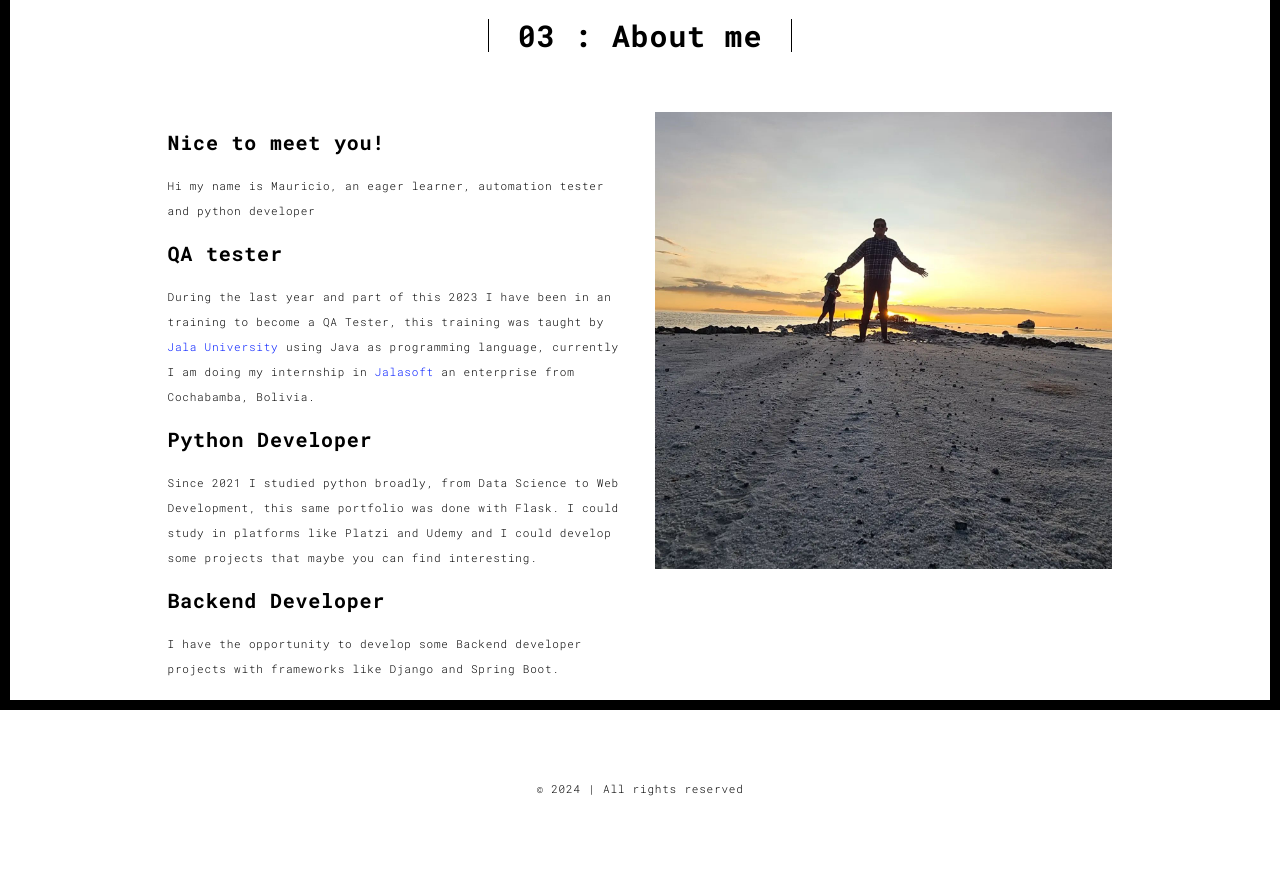
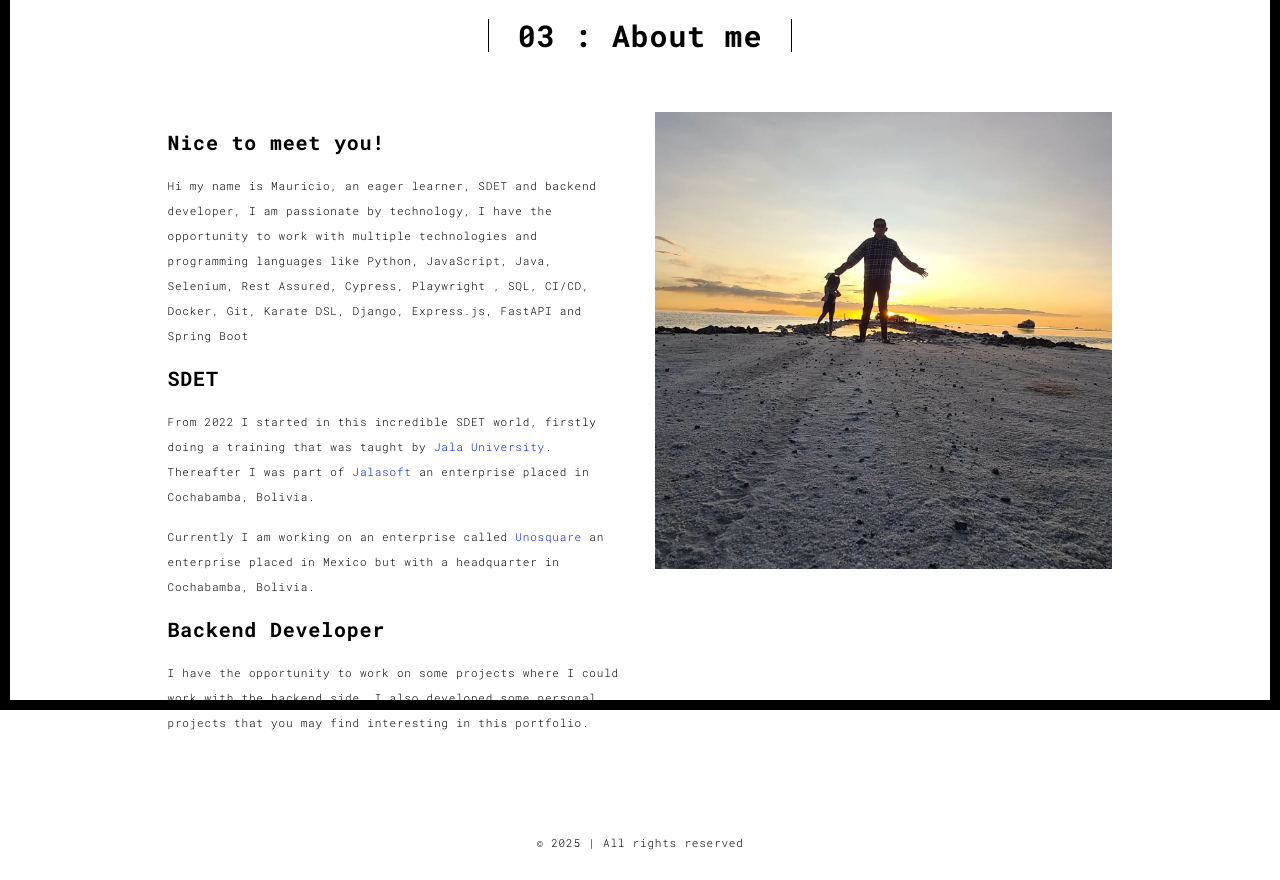
Before and after one commit to MauricioAliendre182/Portfolio, a Flask app: page /about.html in a window 1280 px wide. Shown: the part 90-970 px from the top of the page. Before the commit the page ends 886 px from the top, so only its background shows below. Run offline with Flask 2, Linux system fonts and the light colour scheme; some libraries are stand-ins or nearby versions.

Commit message:
Update the Portfolio with new information of 2024

```diff
--- a/templates/ThankYou.html
+++ b/templates/ThankYou.html
@@ -76,7 +76,7 @@
         <div class="container">
             <div class="row">
                 <div class="col-xs-12">
-                    <p>© 2024 | All rights reserved <a href="http://www.mashup-template.com/"
+                    <p>© 2025 | All rights reserved <a href="http://www.mashup-template.com/"
                             title="Create website with free html template">Mashup Template</a>/<a
                             href="https://www.unsplash.com/" title="Beautiful Free Images">Unsplash</a></p>
                 </div>
--- a/templates/about.html
+++ b/templates/about.html
@@ -1,23 +1,29 @@
 <!DOCTYPE html>
 <html lang="en">
-
   <head>
-  <meta charset="UTF-8">
-  <meta content="IE=edge" http-equiv="X-UA-Compatible">
-  <meta content="width=device-width,initial-scale=1" name="viewport">
-  <meta content="description" name="description">
+    <meta charset="UTF-8" />
+    <meta content="IE=edge" http-equiv="X-UA-Compatible" />
+    <meta content="width=device-width,initial-scale=1" name="viewport" />
+    <meta content="description" name="description" />
     <meta name="google" content="notranslate" />
-  <meta content="Mashup templates have been developped by Orson.io team" name="author">
+    <meta
+      content="Mashup templates have been developped by Orson.io team"
+      name="author"
+    />
 
     <!-- Disable tap highlight on IE -->
-  <meta name="msapplication-tap-highlight" content="no">
+    <meta name="msapplication-tap-highlight" content="no" />
 
-  <link rel="apple-touch-icon" sizes="180x180" href="./static/assets/apple-icon-180x180.png">
-  <link href="./static/assets/favicon.ico" rel="icon">
+    <link
+      rel="apple-touch-icon"
+      sizes="180x180"
+      href="./static/assets/apple-icon-180x180.png"
+    />
+    <link href="./static/assets/favicon.ico" rel="icon" />
 
     <title>About</title>
 
-  <link href="./static/main.3f6952e4.css" rel="stylesheet">
+    <link href="./static/main.3f6952e4.css" rel="stylesheet" />
   </head>
 
   <body class="">
@@ -27,10 +33,15 @@
     <div id="site-border-bottom"></div>
     <!-- Add your content of header -->
     <header>
-    <nav class="navbar  navbar-fixed-top navbar-default">
+      <nav class="navbar navbar-fixed-top navbar-default">
         <div class="container">
-        <button type="button" class="navbar-toggle collapsed" data-toggle="collapse" data-target="#navbar-collapse"
-          aria-expanded="false">
+          <button
+            type="button"
+            class="navbar-toggle collapsed"
+            data-toggle="collapse"
+            data-target="#navbar-collapse"
+            aria-expanded="false"
+          >
             <span class="sr-only">Toggle navigation</span>
             <span class="icon-bar"></span>
             <span class="icon-bar"></span>
@@ -38,14 +49,12 @@
           </button>
 
           <div class="collapse navbar-collapse" id="navbar-collapse">
-          <ul class="nav navbar-nav ">
+            <ul class="nav navbar-nav">
               <li><a href="./index.html" title="">01 : Home</a></li>
               <li><a href="./works.html" title="">02 : Works</a></li>
               <li><a href="./about.html" title="">03 : About me</a></li>
               <li><a href="./contact.html" title="">04 : Contact</a></li>
             </ul>
-
-
           </div>
         </div>
       </nav>
@@ -64,37 +73,62 @@
                 <div class="row">
                   <div class="col-xs-12 col-md-6">
                     <h3>Nice to meet you!</h3>
-                  <p>Hi my name is Mauricio, an eager learner, automation tester and python developer</p>
-                  <h3>QA tester</h3>
-                  <p>During the last year and part of this 2023 I have been in an training to become a QA Tester,
-                  this training was taught by <a href="https://jala.university/" title="Jala University">Jala University</a> using Java as programming language,
-                  currently I am doing my internship in <a href="https://www.jalasoft.com/" title="Jalasoft">Jalasoft</a> an enterprise from Cochabamba, Bolivia.
+                    <p>
+                      Hi my name is Mauricio, an eager learner, SDET and backend
+                      developer, I am passionate by technology, I have the
+                      opportunity to work with multiple technologies and
+                      programming languages like Python, JavaScript, Java,
+                      Selenium, Rest Assured, Cypress, Playwright , SQL, CI/CD,
+                      Docker, Git, Karate DSL, Django, Express.js, FastAPI and Spring
+                      Boot
                     </p>
-                  <h3>Python Developer</h3>
-                  <p> Since 2021 I studied python broadly, from Data Science to Web Development, this same portfolio was done with Flask.
-                  I could study in platforms like Platzi and Udemy and I could develop some projects that maybe you can find interesting.</p>
+                    <h3>SDET</h3>
+                    <p>
+                      From 2022 I started in this incredible SDET world, firstly
+                      doing a training that was taught by
+                      <a href="https://jala.university/" title="Jala University"
+                        >Jala University</a
+                      >. Thereafter I was part of
+                      <a href="https://www.jalasoft.com/" title="Jalasoft"
+                        >Jalasoft</a
+                      >
+                      an enterprise placed in Cochabamba, Bolivia.
+                    </p>
+                    <p>
+                      Currently I am working on an enterprise called
+                      <a href="https://www.unosquare.com/" title="Unosquare"
+                        >Unosquare</a
+                      >
+                      an enterprise placed in Mexico but with a headquarter in
+                      Cochabamba, Bolivia.
+                    </p>
                     <h3>Backend Developer</h3>
-                  <p> I have the opportunity to develop some Backend developer projects with frameworks like Django and Spring Boot.</p>
+                    <p>
+                      I have the opportunity to work on some projects where I could
+                      work with the backend side, I also developed some personal
+                      projects that you may find interesting in this portfolio.
+                    </p>
                   </div>
                   <div class="col-xs-12 col-md-6">
-                  <img src="./static/assets/images/Sun.jpg" class="img-responsive" alt="">
+                    <img
+                      src="./static/assets/images/Sun.jpg"
+                      class="img-responsive"
+                      alt=""
+                    />
+                  </div>
+                </div>
+              </div>
+            </div>
           </div>
         </div>
       </div>
     </div>
 
-
-        </div>
-      </div>
-    </div>
-  </div>
-
-
     <footer class="footer-container text-center">
       <div class="container">
         <div class="row">
           <div class="col-xs-12">
-          <p>© 2024 | All rights reserved</p>
+            <p>© 2025 | All rights reserved</p>
             <!-- <a href="http://www.mashup-template.com/"
               title="Create website with free html template">Mashup Template</a>/<a href="https://www.unsplash.com/"
               title="Beautiful Free Images">Unsplash</a></p> -->
@@ -125,5 +159,4 @@
 -->
     <script type="text/javascript" src="./static/main.70a66962.js"></script>
   </body>
-
 </html>
--- a/templates/automation.html
+++ b/templates/automation.html
@@ -100,7 +100,7 @@
     <div class="container">
       <div class="row">
         <div class="col-xs-12">
-          <p>© 2024 | All rights reserved</p>
+          <p>© 2025 | All rights reserved</p>
         </div>
       </div>
     </div>
--- a/templates/casaideas.html
+++ b/templates/casaideas.html
@@ -100,7 +100,7 @@
     <div class="container">
       <div class="row">
         <div class="col-xs-12">
-          <p>© 2024 | All rights reserved</p>
+          <p>© 2025 | All rights reserved</p>
         </div>
       </div>
     </div>
--- a/templates/contact.html
+++ b/templates/contact.html
@@ -131,7 +131,7 @@
     <div class="container">
       <div class="row">
         <div class="col-xs-12">
-          <p>© 2024 | All rights reserved</p>
+          <p>© 2025 | All rights reserved</p>
         </div>
       </div>
     </div>
--- a/templates/email.html
+++ b/templates/email.html
@@ -102,7 +102,7 @@
     <div class="container">
       <div class="row">
         <div class="col-xs-12">
-          <p>© 2024 | All rights reserved</p>
+          <p>© 2025 | All rights reserved</p>
         </div>
       </div>
     </div>
--- a/templates/empty.html
+++ b/templates/empty.html
@@ -101,7 +101,7 @@
     <div class="container">
       <div class="row">
         <div class="col-xs-12">
-          <p>© 2024 | All rights reserved</p>
+          <p>© 2025 | All rights reserved</p>
         </div>
       </div>
     </div>
--- a/templates/index.html
+++ b/templates/index.html
@@ -61,9 +61,8 @@
               <h1>Hello,<br>
                 <span id="typed-strings">
                   <span>I'm Mauricio Aliendre</span>
-                  <span>a Python Developer</span>
-                  <span>a QA Tester</span>
-                  <span>And a Backend Developer</span>
+                  <span>An SDET</span>
+                  <span>And Backend Developer</span>
                   <span>It's a pleasure!</span>
                 </span>
                 <span id="typed"></span>
--- a/templates/sonar.html
+++ b/templates/sonar.html
@@ -100,7 +100,7 @@
     <div class="container">
       <div class="row">
         <div class="col-xs-12">
-          <p>© 2024 | All rights reserved</p>
+          <p>© 2025 | All rights reserved</p>
         </div>
       </div>
     </div>
--- a/templates/stroke.html
+++ b/templates/stroke.html
@@ -100,7 +100,7 @@
     <div class="container">
       <div class="row">
         <div class="col-xs-12">
-          <p>© 2024 | All rights reserved</p>
+          <p>© 2025 | All rights reserved</p>
         </div>
       </div>
     </div>
--- a/templates/todolist.html
+++ b/templates/todolist.html
@@ -99,7 +99,7 @@
     <div class="container">
       <div class="row">
         <div class="col-xs-12">
-          <p>© 2024 | All rights reserved</p>
+          <p>© 2025 | All rights reserved</p>
         </div>
       </div>
     </div>
--- a/templates/twitter.html
+++ b/templates/twitter.html
@@ -104,7 +104,7 @@
     <div class="container">
       <div class="row">
         <div class="col-xs-12">
-          <p>© 2024 | All rights reserved</p>
+          <p>© 2025 | All rights reserved</p>
         </div>
       </div>
     </div>
--- a/templates/university.html
+++ b/templates/university.html
@@ -101,7 +101,7 @@
     <div class="container">
       <div class="row">
         <div class="col-xs-12">
-          <p>© 2024 | All rights reserved</p>
+          <p>© 2025 | All rights reserved</p>
         </div>
       </div>
     </div>
--- a/templates/wordpress.html
+++ b/templates/wordpress.html
@@ -99,7 +99,7 @@
     <div class="container">
       <div class="row">
         <div class="col-xs-12">
-          <p>© 2024 | All rights reserved</p>
+          <p>© 2025 | All rights reserved</p>
         </div>
       </div>
     </div>
--- a/templates/works.html
+++ b/templates/works.html
@@ -214,7 +214,7 @@
     <div class="container">
       <div class="row">
         <div class="col-xs-12">
-          <p>© 2024 | All rights reserved </p>
+          <p>© 2025 | All rights reserved </p>
         </div>
       </div>
     </div>
```
Lines whose indentation alone changed are shown as unchanged.
